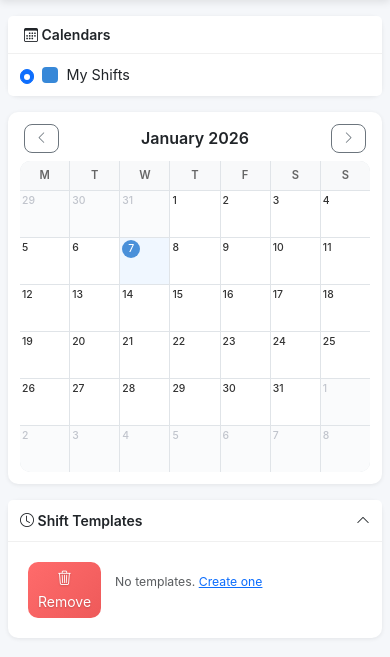
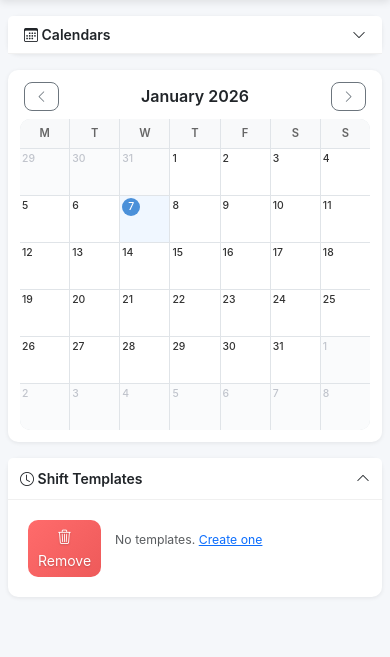
Before and after one commit to GrimReapaa420/ShiftAssistant, a Flask app: page / in a window 390 px wide. Shown: the part 72-729 px from the top of the page. Run offline with Flask 3, Linux system fonts and the light colour scheme; the visitor is signed in with stand-in values (Sample User, id 1); data comes from the database, SQL or seed files in the repository; data that the repository does not hold is empty.

Commit message:
Improve calendar usability and fix multiple display and functionality bugs
Update application to version 1.0.10, including fixes for note date display, mobile scaling, sidebar collapsibility, and template editing. Also, cache-busted assets to ensure changes are applied.

Replit-Commit-Author: Agent
Replit-Commit-Session-Id: e6fee6ec-9ffa-46bb-bac5-226487678907
Replit-Commit-Checkpoint-Type: intermediate_checkpoint
Replit-Commit-Event-Id: 6f63ccc9-9ff1-44af-a227-ebe908dd03e5
Replit-Commit-Screenshot-Url: https://storage.googleapis.com/screenshot-production-us-central1/b2a9ea6a-9763-4a79-bacb-48060a2b77d2/e6fee6ec-9ffa-46bb-bac5-226487678907/jQsWUWo
Replit-Helium-Checkpoint-Created: true

```diff
--- a/workshift-calendar/static/css/style.css
+++ b/workshift-calendar/static/css/style.css
@@ -139,11 +139,12 @@ body {
 
 .shift-calendar-grid {
     display: grid;
-    grid-template-columns: repeat(7, 1fr);
+    grid-template-columns: repeat(7, minmax(0, 1fr));
     gap: 1px;
     background: #e0e4e8;
     border-radius: var(--border-radius);
     overflow: hidden;
+    width: 100%;
 }
 
 .calendar-header {
@@ -295,11 +296,13 @@ body {
     background-color: #f0f2f5;
 }
 
-.template-chevron {
+.template-chevron,
+.calendar-sidebar-chevron {
     transition: transform 0.2s;
 }
 
-.template-chevron.expanded {
+.template-chevron.expanded,
+.calendar-sidebar-chevron.expanded {
     transform: rotate(180deg);
 }
 
@@ -701,16 +704,6 @@ pre code {
     color: white;
 }
 
-.day-note-indicator {
-    position: absolute;
-    top: 2px;
-    right: 2px;
-    width: 8px;
-    height: 8px;
-    background: #ffc107;
-    border-radius: 50%;
-}
-
 .calendar-day.has-note {
     position: relative;
 }
--- a/workshift-calendar/static/js/calendar.js
+++ b/workshift-calendar/static/js/calendar.js
@@ -163,7 +163,7 @@ document.addEventListener('DOMContentLoaded', function() {
 
         let current = new Date(startDate);
         for (let i = 0; i < 42; i++) {
-            const dateStr = current.toISOString().split('T')[0];
+            const dateStr = current.getFullYear() + '-' + String(current.getMonth() + 1).padStart(2, '0') + '-' + String(current.getDate()).padStart(2, '0');
             const isOtherMonth = current.getMonth() !== month;
             const isToday = current.getTime() === today.getTime();
             const isPending = pendingOperations.has(dateStr);
--- a/workshift-calendar/templates/base.html
+++ b/workshift-calendar/templates/base.html
@@ -7,7 +7,7 @@
     <title>{% block title %}WorkShift Calendar{% endblock %}</title>
     <link href="https://cdn.jsdelivr.net/npm/bootstrap@5.3.2/dist/css/bootstrap.min.css" rel="stylesheet">
     <link href="https://cdn.jsdelivr.net/npm/bootstrap-icons@1.11.3/font/bootstrap-icons.min.css" rel="stylesheet">
-    <link rel="stylesheet" href="{{ url_for('static', filename='css/style.css') }}?v=1.0.9">
+    <link rel="stylesheet" href="{{ url_for('static', filename='css/style.css') }}?v=1.0.10">
     {% block head %}{% endblock %}
 </head>
 <body>
--- a/workshift-calendar/templates/dashboard.html
+++ b/workshift-calendar/templates/dashboard.html
@@ -30,13 +30,17 @@
         {% else %}
         <div class="col-lg-3 mb-3">
         {% endif %}
-            <div class="card">
-                <div class="card-header d-flex justify-content-between align-items-center">
+            <div class="card calendar-sidebar-card">
+                <div class="card-header d-flex justify-content-between align-items-center calendar-sidebar-toggle" style="cursor: pointer;">
                     <span><i class="bi bi-calendar3"></i> Calendars</span>
+                    <div class="d-flex align-items-center gap-2">
                         {% if admin_mode and view_user %}
                         <span class="badge bg-info">{{ view_user.username }}</span>
                         {% endif %}
+                        <i class="bi bi-chevron-down calendar-sidebar-chevron"></i>
                     </div>
+                </div>
+                <div class="collapse" id="calendarSidebar">
                     <div class="list-group list-group-flush" id="calendarList">
                         {% for calendar in calendars %}
                         <label class="list-group-item d-flex align-items-center">
@@ -47,6 +51,7 @@
                             {{ calendar.name }}
                         </label>
                         {% endfor %}
+                    </div>
                 </div>
             </div>
         </div>
@@ -109,8 +114,26 @@
 <script>
 const TEMPLATES_DATA = {{ templates | tojson | safe if templates else '[]' }};
 </script>
-<script src="{{ url_for('static', filename='js/calendar.js') }}?v=1.0.9"></script>
+<script src="{{ url_for('static', filename='js/calendar.js') }}?v=1.0.10"></script>
 <script>
+// Calendar sidebar toggle
+const calendarSidebarToggle = document.querySelector('.calendar-sidebar-toggle');
+const calendarSidebar = document.getElementById('calendarSidebar');
+const calendarChevron = document.querySelector('.calendar-sidebar-chevron');
+
+if (calendarSidebarToggle && calendarSidebar) {
+    calendarSidebarToggle.addEventListener('click', function() {
+        const isExpanded = calendarSidebar.classList.contains('show');
+        if (isExpanded) {
+            calendarSidebar.classList.remove('show');
+            if (calendarChevron) calendarChevron.classList.remove('expanded');
+        } else {
+            calendarSidebar.classList.add('show');
+            if (calendarChevron) calendarChevron.classList.add('expanded');
+        }
+    });
+}
+
 document.querySelectorAll('.delete-user-btn').forEach(btn => {
     btn.addEventListener('click', function(e) {
         e.preventDefault();
--- a/workshift-calendar/templates/templates.html
+++ b/workshift-calendar/templates/templates.html
@@ -99,5 +99,5 @@
 {% endblock %}
 
 {% block scripts %}
-<script src="{{ url_for('static', filename='js/templates.js') }}"></script>
+<script src="{{ url_for('static', filename='js/templates.js') }}?v=1.0.10"></script>
 {% endblock %}
```
Also changed, not shown: workshift-calendar/CHANGELOG.md. Lines whose indentation alone changed are shown as unchanged.
